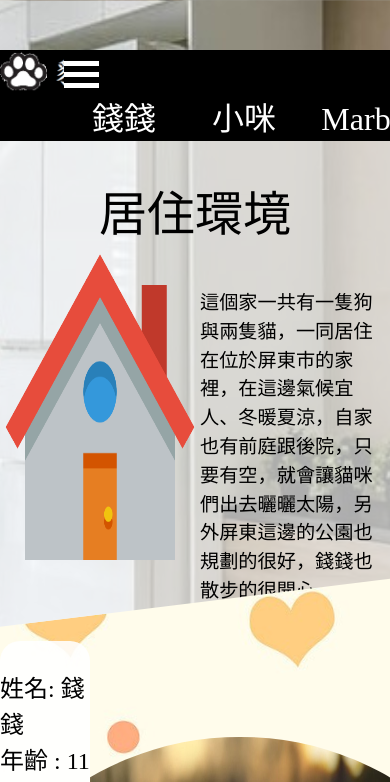
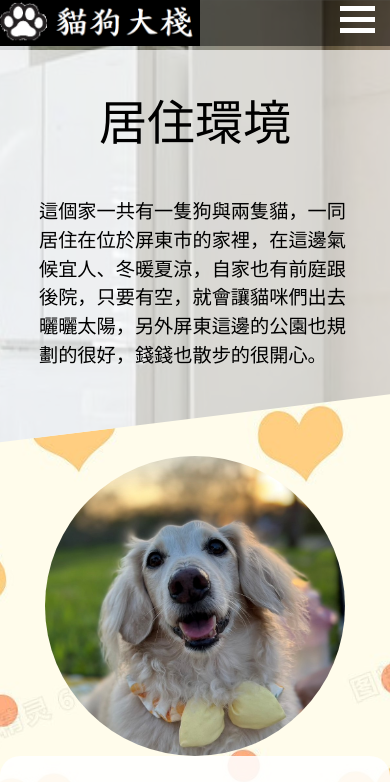
Before and after one commit to LockingWang/MyCutePets, a plain HTML site: page index.html in a window 390 px wide. Shown: the top 782 px of the page. Drawn offline with nearby package versions, Linux system fonts and the light colour scheme.

Commit message:
RWD finish & scroll-tech practice

```diff
--- a/css/all.scss
+++ b/css/all.scss
@@ -25,7 +25,14 @@ body {
 header {
     display: flex;
     justify-content: space-between;
-    background-color: black;
+    background-color: rgba(0, 0, 0, 0.463);
+    position: fixed;
+    width: 1024px;
+    z-index: 1;
+    top: 0;
+    @include web-width {
+        width: 100%;
+    }
     h1 {
         width: 200px;
         a {
@@ -37,13 +44,14 @@ header {
         }
     }
     .menu {
+        position: relative;
         .mobile-menuBTN {
             display: none;
             cursor: pointer;
             margin-top: 5px;
             margin-right: 15px;
-            @include mobile_l(){
-                display: inline-block;
+            @include pad {
+                display: block;
             }
             .bar1 {
                 width: 35px;
@@ -81,9 +89,23 @@ header {
         .navbar {
             display: flex;
             font-size: $font_l;
+            transition: all 1s;
+            @include pad {
+                position: absolute;
+                display: block;
+                top: 50px;
+                right: 0;
+                height: 0;
+                overflow: hidden;
+            }
             li {
                 width: 120px;
                 text-align: center;
+                @include pad {
+                    width: 300px;
+                    background: black;
+                    border-bottom: 2px solid #fff;
+                }
                 a {
                     display: block;
                     color: #fff;
@@ -94,13 +116,21 @@ header {
                     background-color: #fff;
                     color: black;
                 }
+                .active {
+                    background-color: #fff;
+                    color: black;
+                }
             }
+        }
+        .show {
+            height: 150px;
         }
     }
 }
 
 .content {
     .livePlace {
+        padding-bottom: 50px;
         h2 {
             text-align: center;
             font-size: $font_l*1.5;
@@ -111,12 +141,18 @@ header {
             justify-content: center;
             img{
                 max-width: 200px;
+                @include mobile_s {
+                    display: none;
+                }
             }
             p {
                 width: 50%;
                 line-height: 1.5;
                 font-size: $font_s*1.2;
                 padding-top: 50px;
+                @include mobile_s {
+                    width: 80%;
+                }
             }
         }
     }
@@ -128,6 +164,10 @@ header {
             @include section_rotate_fixed;
             display: flex;
             justify-content: space-around;
+            align-items: center;
+            @include pad {
+                flex-direction: column-reverse
+            }
             img {
                 @include circle;
                 width: 300px;
@@ -135,7 +175,7 @@ header {
             }
             .info {
                 max-width: 500px;
-                padding-top: 30px;
+                padding: 30px 0;
                 font-size: $font_m;
                 line-height: 1.5;
                 background: #ffffffe1;
@@ -162,14 +202,19 @@ header {
             @include section_rotate_fixed;
             display: flex;
             justify-content: space-around;
+            align-items: center;
             padding-bottom: 30px;
+            @include pad {
+                flex-direction: column;
+            }
             img {
                 @include circle;
                 width: 300px;
-                height: auto;
+                height: 300px;
             }
             .info {
                 max-width: 500px;
+                padding: 30px 0;
                 font-size: $font_m;
                 line-height: 1.5;
                 background: #ffffffe1;
@@ -197,14 +242,18 @@ header {
             @include section_rotate_fixed;
             display: flex;
             justify-content: space-around;
+            @include pad {
+                flex-direction: column-reverse;
+                align-items: center;
+            }
             img {
                 @include circle;
                 width: 300px;
-                height: auto;
+                height: 300px;
             }
             .info {
                 max-width: 500px;
-                padding-top: 30px;
+                padding: 30px 0;
                 font-size: $font_m;
                 line-height: 1.5;
                 background: #ffffffe1;
@@ -229,9 +278,15 @@ footer {
     display: flex;
     justify-content: space-between;
     padding: 70px 30px 30px 30px;
+    @include pad {
+        display: block;
+    }
     .contact {
         font-size: $font_m;
         line-height: 1.5;
+        @include pad {
+            padding-bottom: 20px;
+        }
         p {
             font-weight: bold;
         }
@@ -262,3 +317,16 @@ footer {
         }
     }
 }
+
+// fadeIn
+
+.init_hide {
+    opacity: 0;
+    transform: translateY(50px);
+    transition: all 1.5s;
+}
+
+.fadeIn {
+    opacity: 1;
+    transform: translateY(0);
+}
--- a/css/import/mixin/_grid.scss
+++ b/css/import/mixin/_grid.scss
@@ -1,3 +1,9 @@
+@mixin web-width {
+    @media (max-width:1024px){
+        @content
+    }
+}
+
 @mixin pad{
     @media (max-width:768px){
         @content
--- a/index.html
+++ b/index.html
@@ -41,35 +41,35 @@
             <div class="livePlace">
                 <h2>居住環境</h2>
                 <div class="placeIntro">
-                    <img src="images/house.png" alt="house">
+                    <img class="move" src="images/house.png" alt="house">
                     <p>
                         這個家一共有一隻狗與兩隻貓，一同居住在位於屏東市的家裡，在這邊氣候宜人、冬暖夏涼，自家也有前庭跟後院，只要有空，就會讓貓咪們出去曬曬太陽，另外屏東這邊的公園也規劃的很好，錢錢也散步的很開心。
                     </p>
                 </div>
             </div>
-            <div id="intro_money" class="intro_money">
+            <div id="intro_money" class="intro_money introPart">
                 <div class="rotate_fixed">
                     <div class="info">
                         <p>姓名: 錢錢</p>
                         <p>年齡 : 11歲</p>
                         <p>品種 : 奶油長毛臘腸狗</p>
-                        <p>介紹 : 我是個愛吃的奶油小帥哥，最喜歡翻垃圾桶以及在爸媽的床上睡覺。</p>
+                        <p>介紹 : <br>我是個愛吃的奶油小帥哥，最喜歡翻垃圾桶以及在爸媽的床上睡覺。</p>
                         <p>貪吃度</p>
                         <div class="bar">
                             <div class="bar_inside" data-width="99" >99%</div>
                         </div>
                     </div>
-                    <img src="images/head_money.jpg" alt="Money">
+                    <img class="init_hide" src="images/head_money.jpg" alt="Money">
                 </div>
             </div>
-            <div id="intro_mi" class="intro_mi">
+            <div id="intro_mi" class="intro_mi introPart">
                 <div class="rotate_fixed">
-                    <img src="images/head_mi.jpg" alt="Mi">
+                    <img class="init_hide" src="images/head_mi.jpg" alt="Mi">
                     <div class="info">
                         <p>姓名: 小咪</p>
                         <p>年齡 : 10歲</p>
                         <p>品種 : 美國短毛貓</p>
-                        <p>介紹 : 大家看到我都說我好可愛，奇怪我不是帥嗎? BTW，我最喜歡用我的尾巴把桌上的東西都掃乾淨。奇怪? 怎麼人類都在地上撿東西呢?</p>
+                        <p>介紹 : <br>大家看到我都說我好可愛，奇怪我不是帥嗎? BTW，我最喜歡用我的尾巴把桌上的東西都掃乾淨。奇怪? 怎麼人類都在地上撿東西呢?</p>
                         <p>貪吃度</p>
                         <div class="bar">
                             <div class="bar_inside" data-width="80" >80%</div>
@@ -77,19 +77,19 @@
                     </div>
                 </div>
             </div>
-            <div id="intro_marbo" class="intro_marbo">
+            <div id="intro_marbo" class="intro_marbo introPart">
                 <div class="rotate_fixed">
                     <div class="info">
                         <p>姓名: Marbo</p>
                         <p>年齡 : 11歲</p>
                         <p>品種 : 台灣本土貓咪</p>
-                        <p>介紹 : 沒事別煩我，但是記得來摸我。我是一個孤傲的小女生，最喜歡站在窗台看風景。</p>
+                        <p>介紹 : <br>沒事別煩我，但是記得來摸我。我是一個孤傲的小女生，最喜歡站在窗台看風景。</p>
                         <p>貪吃度</p>
                         <div class="bar">
                             <div class="bar_inside" data-width="30" >30%</div>
                         </div>
                     </div>
-                    <img src="images/head_marbo.jpg" alt="Marbo">
+                    <img class="init_hide" src="images/head_marbo.jpg" alt="Marbo">
                 </div>
             </div>
         </div>
@@ -109,6 +109,7 @@
             </div>
         </footer>
     </div>
+    <script src="https://code.jquery.com/jquery-3.6.3.min.js"></script>
     <script src="js/all.js"></script>
 </body>
 </html>
--- a/js/all.js
+++ b/js/all.js
@@ -0,0 +1,59 @@
+$(document).ready(function () {
+    // 漢堡選單
+    $('.mobile-menuBTN').click(function (e) {
+        e.preventDefault();
+        $(this).toggleClass('change');
+        $('.navbar').toggleClass('show');
+    });
+    // 網頁導覽
+    $('.navbar li a').click(function (e) {
+        e.preventDefault();
+        const target = $(this).attr('href');
+        const targetPos = $(target).offset().top;
+        $('html, body').animate({scrollTop:targetPos},1000);
+    });
+    // 監聽視窗區
+    $(window).scroll(function(){
+        const scrollPos = $(window).scrollTop();
+        const windowHeight = $(window).height();
+
+        // 滾動替navbar加上CSS
+        $('.navbar li a').each(function(){
+            const target = $(this).attr('href');
+            const targetPos = $(target).offset().top;
+            const targetHeight = $(target).outerHeight();
+            if(scrollPos > targetPos && scrollPos < targetPos + targetHeight){
+                $('.navbar li a').removeClass('active');
+                $(this).addClass('active');
+            }else{
+                $(this).removeClass('active');
+            }
+        })
+
+        // 進度條效果
+        $('.introPart').each(function(){
+            const targetPos = $(this).offset().top;
+            const targetHeight = $(this).outerHeight();
+            const targetEle = '.' + $(this).attr('id') + ' .bar_inside';
+
+            const widthValue = $(targetEle).data('width');
+            if(scrollPos > targetPos - targetHeight/2){
+                $(targetEle).css('width', widthValue + '%');
+            }
+        })
+
+        // 靠近fadeIn效果
+        $('.init_hide').each(function(){
+            const targetPos = $(this).offset().top;
+
+            if(scrollPos > targetPos - windowHeight/1.5){
+                $(this).addClass('fadeIn');
+            }
+        })
+
+        // 滾動效果(耗效能)
+        $('.placeIntro img').css('transform', 'translateX( ' + -(scrollPos / 2) + 'px )')
+        $('.intro_money, .intro_marbo').css('background-position-x', (scrollPos / 2) +'px')
+        $('.intro_mi').css('background-position-x', -(scrollPos / 2) +'px')
+    })
+});
```
Also changed, not shown: css/all.css, 1 other file.
